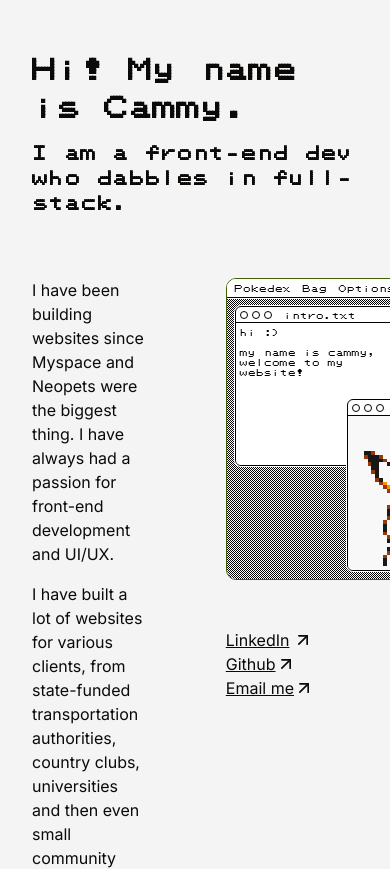
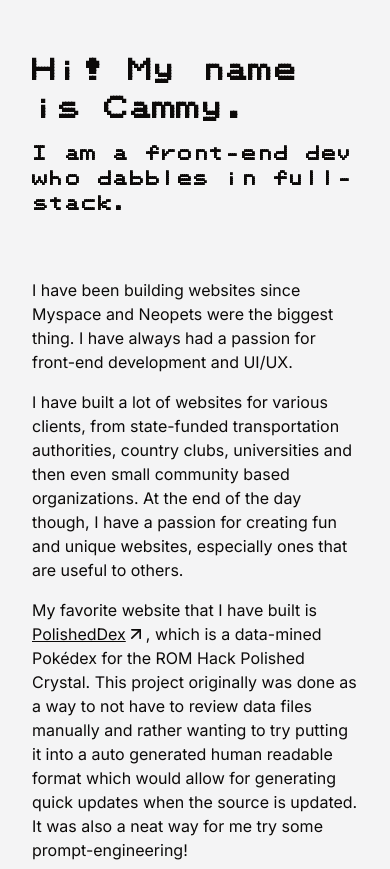
Before and after one commit to caomicc/pink, a Next.js app: page / in a window 390 px wide. Shown: the top 869 px of the page. Built offline with nearby package versions, Linux system fonts and the light colour scheme.

Commit message:
refactor: improve layout structure and responsiveness of Home component

```diff
--- a/src/app/page.tsx
+++ b/src/app/page.tsx
@@ -10,7 +10,7 @@ export default function Home() {
         </h1>
         <h2 className="text-px-20 font-polished leading-tight">I am a front-end dev who dabbles in full-stack.</h2>
       </div>
-      <div className="flex flex-row items-start gap-20 w-full">
+      <div className="flex flex-col md:flex-row items-start gap-12 md:gap-20 w-full">
         <div className="w-full flex flex-col items-start gap-4 text-left">
           <p className="text-md">
             I have been building websites since Myspace and Neopets were the biggest thing. I have always had a passion for front-end development and UI/UX.
@@ -22,10 +22,10 @@ export default function Home() {
             My favorite website that I have built is <Link className="inline-flex items-center underline" href="https://polisheddex.app">PolishedDex <ArrowUpRight className="inline size-5" /></Link>, which is a data-mined Pokédex for the ROM Hack Polished Crystal. This project originally was done as a way to not have to review data files manually and rather wanting to try putting it into a auto generated human readable format which would allow for generating quick updates when the source is updated. It was also a neat way for me try some prompt-engineering!
           </p>
         </div>
-        <div className="flex flex-col gap-12">
+        <div className="flex flex-col gap-12 w-full">
           <div className="rounded-lg overflow-hidden border border-lime-800 max-w-[300px] w-full">
             <div
-              className="relative flex-1 bg-white min-h-[300px] aspect-square flex flex-col rendering-pixelated specimen-dots"
+              className="relative flex-1 w-full bg-white aspect-square max-w-[300px] flex flex-col rendering-pixelated specimen-dots"
             >
               <div
                 className="font-polished text-black smooth-never text-px leading-none border-black bg-white border-b p-1 ring-1 ring-white flex justify-between space-x-2 px-2"
```
